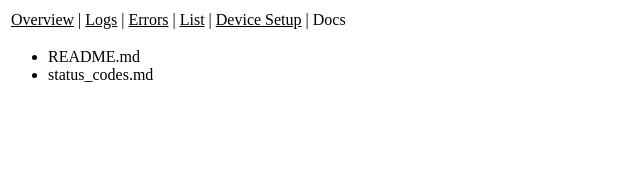
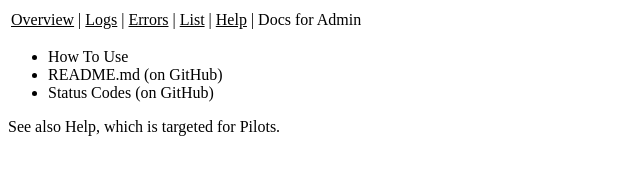
Before and after one commit to gever/bowerbird, a plain HTML site: page docs.html in a window 1280 px wide. Shown: the whole page, without its empty margins (0-640 px from the left). Drawn offline with Linux system fonts and the light colour scheme.

Commit message:
Update docs.html
Added usable links for admin docs.

```diff
--- a/docs.html
+++ b/docs.html
@@ -16,14 +16,16 @@
                 <td>|</td>
                 <td><a class="nav" href="/list">List</a></td>
 		<td>|</td>
-                <td><a class="nav" href="http://bit.ly/bb-message-setup">Device Setup</a></td>
+                <td><a class="nav" href="/help.html">Help</a></td>
 		<td>|</td>
-                <td>Docs</td>
+                <td>Docs for Admin</td>
             </tr>
         </table>
 	<ul>
-	    <li><a href="README.md">README.md</a></li>
-	    <li><a href-"status_codes.md">status_codes.md</a></li>
+		<li><a href="HowToUse.html">How To Use</a></li>
+		<li><a href="https://github.com/gever/bowerbird/blob/master/README.md">README.md</a> (on GitHub)</li>
+	    <li><a href-"https://github.com/gever/bowerbird/blob/master/StatusCodes.html">Status Codes</a> (on GitHub)</li>
 	</ul>
+	    See also <a href="/help.html">Help</a>, which is targeted for Pilots.
     </body>
 </html>
```
